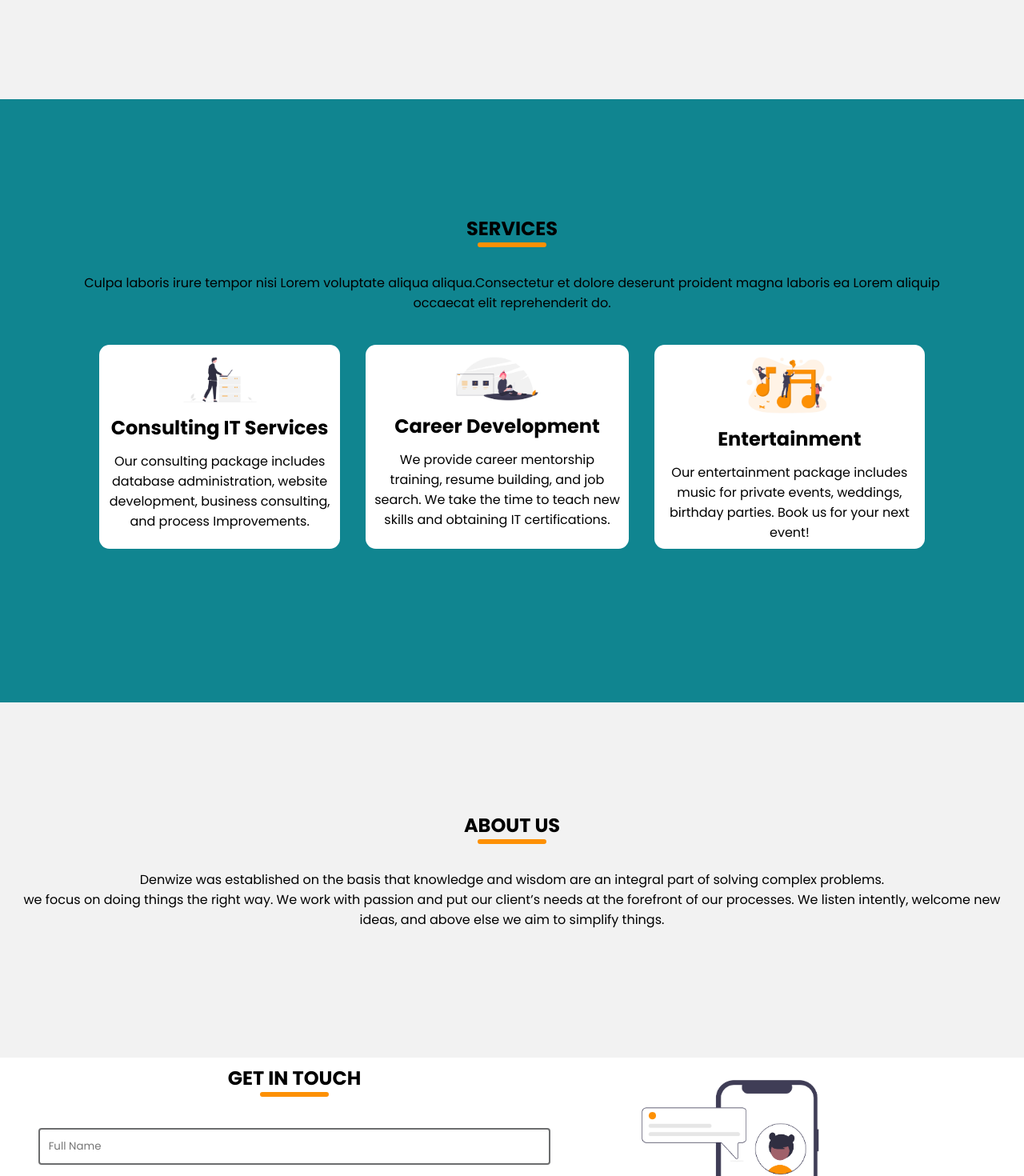
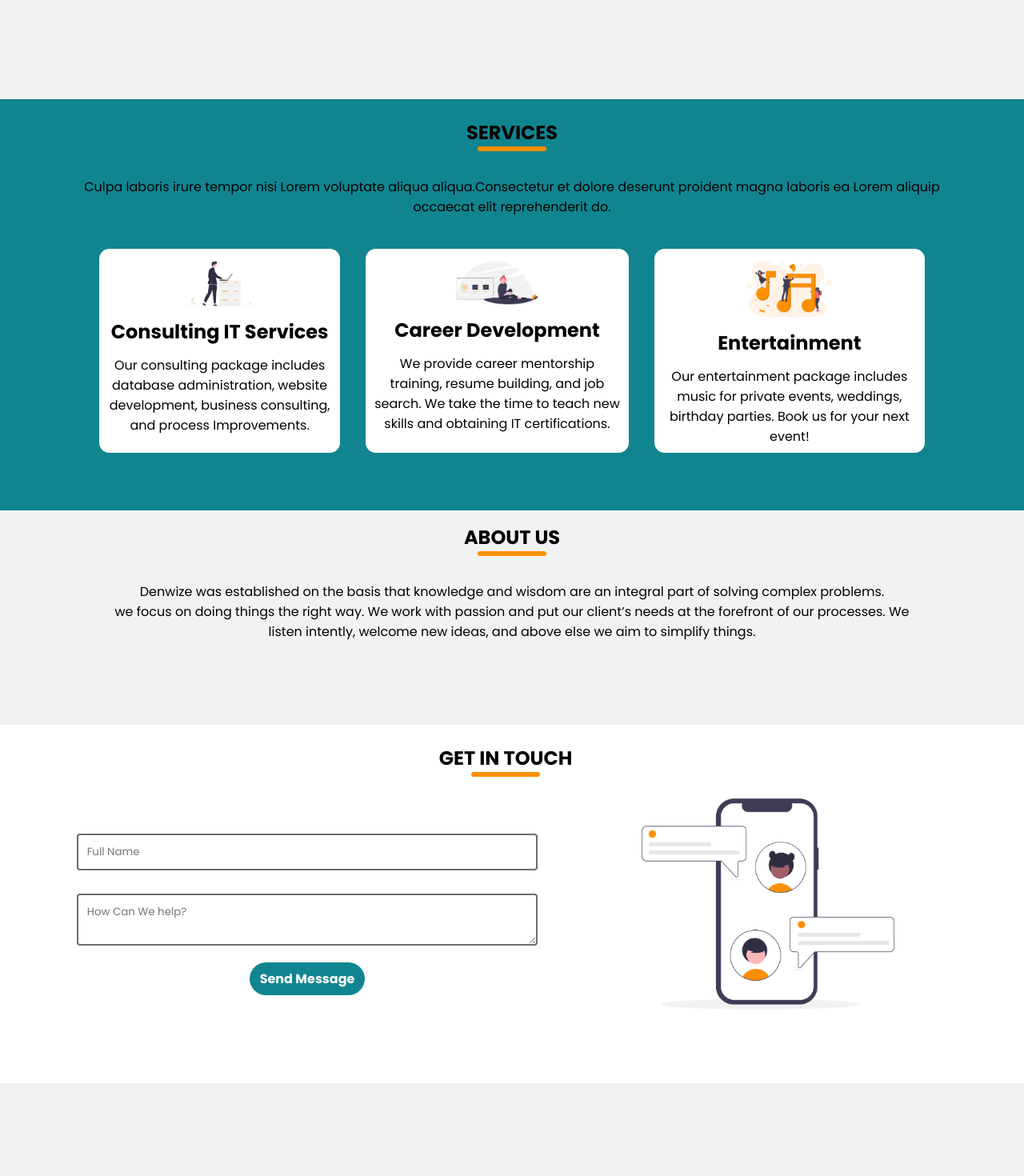
Before and after one commit to gustaveH/denwize2-0, a React (Create React App) app: page / in a window 1280 px wide. Shown: the part 680-2150 px from the top of the page at 80% size. After the commit the page ends 2034 px from the top, so only its background shows below. Built offline with nearby package versions, Linux system fonts and the light colour scheme.

Commit message:
done with the home page

```diff
--- a/src/App.js
+++ b/src/App.js
@@ -1,20 +1,17 @@
 import React from 'react';
-import './App.scss';
-import LandingPage from './components/LandingPage';
-import Navigation from './components/Navigation';
-import Services from './components/Services';
-import Contact from './components/Contact';
-import { Link } from 'react-router-dom';
-import About from './components/About';
+import '../src/App.scss';
+import DjzizaForm from '../src/pages/DjzizaForm';
+import Home from './pages/Home';
+
+import { Route, Switch } from 'react-router-dom';
 
 const App = () => {
   return (
     <>
-      <Navigation />
-      <Link exact path='/' component={LandingPage} />
-      <Link exact path='/services' component={Services} />
-      <Link exact path='/about' component={About} />
-      <Link exact path='/contact' component={Contact} />
+      <Switch>
+        <Route exact path='/' component={Home} />
+        <Route exact path='/djziza' component={DjzizaForm} />
+      </Switch>
     </>
   );
 };
--- a/src/App.scss
+++ b/src/App.scss
@@ -267,6 +267,7 @@ body {
 
 // Start of services //
 .service-page {
+  padding: 2.5em;
   background: var(--thirdColor);
   .container {
     padding: 0.5em;
@@ -286,6 +287,11 @@ body {
 }
 
 // End of services //
+// About us //
+.about-us {
+  padding: 2.5em;
+  margin: 0 6em 4em;
+}
 
 // Start of Cntact
 .contact {
@@ -314,33 +320,34 @@ body {
 @media only screen and (min-width: 768px) {
   .contact {
     position: relative;
+    padding: 14em;
 
     .container {
       display: flex;
     }
+    .get-in-touch {
+      position: absolute;
+      top: 3em;
+      left: 1em;
+    }
     .chat-picture {
       position: absolute;
-      padding: 0;
-      right: 0;
-      top: 0;
-      width: 50%;
-      height: 100%;
+      right: 4em;
+      top: 4em;
+      width: 40%;
+      height: 60%;
+    }
+    .get-in-touch {
+      position: absolute;
+
+      right: 2em;
     }
     .contact-form {
       position: absolute;
-      padding: 0;
-      left: 3em;
-      top: 5em;
-      width: 50%;
-      height: 100%;
-    }
-    .get-in-touch {
-      position: absolute;
-      padding: 0;
-      left: 3em;
-      top: 2em;
-      width: 50%;
-      height: 100%;
+      left: 6em;
+      top: 8em;
+      width: 45%;
+      height: 60%;
     }
   }
 }
--- /dev/null
+++ b/src/components/Djziza.js
@@ -0,0 +1,13 @@
+import React from 'react';
+
+import Djlogo from '../images/djziza-logo.png';
+
+const Djziza = () => {
+  return (
+    <>
+      <div>hello</div>
+    </>
+  );
+};
+
+export default Djziza;
--- a/src/components/LandingPage.js
+++ b/src/components/LandingPage.js
@@ -1,6 +1,6 @@
 import React from 'react';
 import landingImage from '../images/landing.jpg';
-import Button from '../components/Button';
+import Button from './Button';
 
 const LandingPage = () => {
   return (
--- a/src/components/MenuItems.js
+++ b/src/components/MenuItems.js
@@ -1,7 +1,7 @@
 export const MenuItems = [
   {
     title: 'Home',
-    url: '/',
+    url: '/home',
     cName: 'home-link',
   },
   {
@@ -19,4 +19,9 @@ export const MenuItems = [
     url: '/contact',
     cName: 'menu-link',
   },
+  {
+    title: 'DJZiza',
+    url: '/djziza',
+    cName: 'menu-link',
+  },
 ];
--- a/src/index.js
+++ b/src/index.js
@@ -7,7 +7,9 @@ import App from './App';
 
 ReactDOM.render(
   <Router>
-    <App />
+    <React.StrictMode>
+      <App />
+    </React.StrictMode>
   </Router>,
   document.querySelector('#root'),
 );
--- /dev/null
+++ b/src/pages/DjzizaForm.js
@@ -0,0 +1,29 @@
+import React from 'react';
+import HeaderLine from '../components/HeaderText';
+import Navigation from '../components/Navigation';
+import Djziza from '../components/Djziza';
+import Djlogo from '../images/djziza-logo.png';
+import { FaSpotify, FaMixcloud, FaRegPlayCircle } from 'react-icons/fa';
+
+const DjzizaForm = () => {
+  return (
+    <>
+      <Navigation />
+      <section className='dj-ziza'>
+        <img src={Djlogo} alt='DJ Logo' />
+
+        <div className='section'>
+          <HeaderLine headerLine='show us some love' />
+          <div className='dj-links'>
+            <FaSpotify />
+            <FaMixcloud />
+            <FaRegPlayCircle />
+            <Djziza />
+          </div>
+        </div>
+      </section>
+    </>
+  );
+};
+
+export default DjzizaForm;
--- /dev/null
+++ b/src/pages/Home.js
@@ -0,0 +1,22 @@
+import React from 'react';
+import '../App.scss';
+import LandingPage from '../components/LandingPage';
+import Navigation from '../components/Navigation';
+import Services from '../components/Services';
+import Contact from '../components/Contact';
+import { Link } from 'react-router-dom';
+import About from '../components/About';
+
+const App = () => {
+  return (
+    <>
+      <Navigation />
+      <Link exact path='/' component={LandingPage} />
+      <Link exact path='/services' component={Services} />
+      <Link exact path='/about' component={About} />
+      <Link exact path='/contact' component={Contact} />
+    </>
+  );
+};
+
+export default App;
```
Also changed, not shown: src/images/djziza-logo.png (added).
